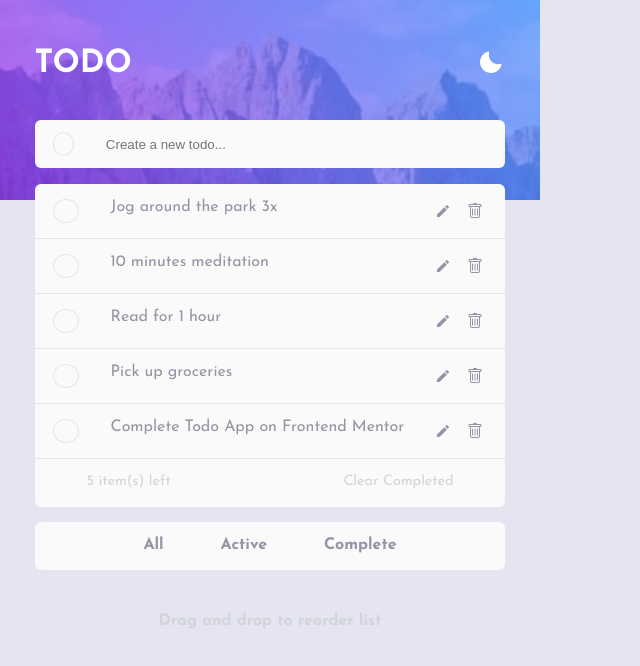
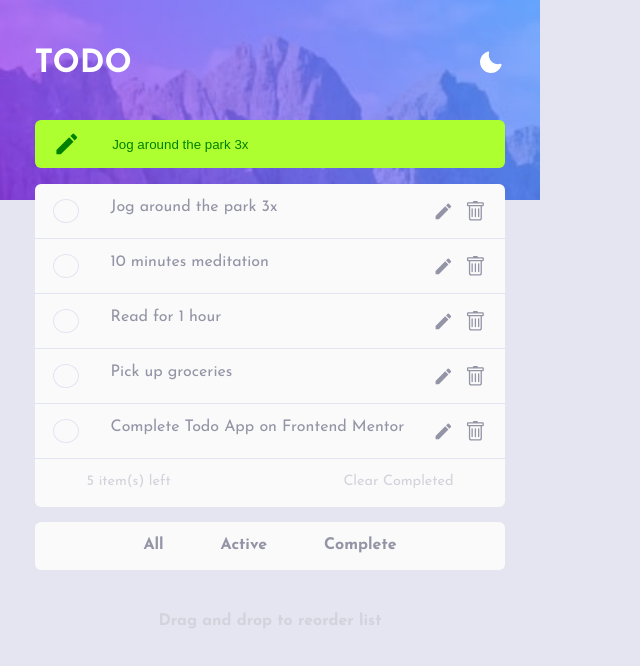
Before and after one commit to ankushdogradev/Todo, a React (Create React App) app: page / in a window 1280 px wide. Both pictures are taken after a click on the element 443 px from the left and 211 px from the top of the page. Shown: the top 666 px of the page, without its empty margins (0-640 px from the left). Built offline with nearby package versions, Linux system fonts and the light colour scheme.

Commit message:
Added CRUD Functionality

```diff
--- a/src/components/Main/Main.js
+++ b/src/components/Main/Main.js
@@ -38,13 +38,10 @@ const Main = () => {
   ]);
 
   const [compCount, setCompCount] = useState(0);
-
-  useEffect(() => {
-    let comp = items.filter((item) => {
-      return item.completed;
-    });
-    setCompCount(comp.length);
-  }, [items]);
+  const [status, setStatus] = useState("all");
+  const [filter, setFilter] = useState([]);
+  const [toggleEdit, setToggleEdit] = useState(false);
+  const [editID, setEditID] = useState(null);
 
   const checkItem = (id) => {
     console.log("Check handler called");
@@ -63,12 +60,34 @@ const Main = () => {
 
   const addItem = () => {
     if (!inputText) {
-      console.log("Cannot enter Empty String");
+      alert("Please Fill Data");
+    } else if (inputText && toggleEdit) {
+      setItems(
+        items.map((item) => {
+          if (item.id === editID) {
+            return { ...item, text: inputText };
+          }
+          return item;
+        })
+      );
+      setToggleEdit(false);
+      setInputText("");
+      setEditID(null);
     } else {
       setItems([...items, { id: uniqid(), text: inputText, completed: false }]);
       console.log(items);
       setInputText("");
     }
+  };
+
+  const editItem = (i) => {
+    let newEditItem = items.find((item) => {
+      return item.id === i;
+    });
+    console.log(newEditItem.text);
+    setToggleEdit(true);
+    setInputText(newEditItem.text);
+    setEditID(i);
   };
 
   const deleteItem = (i) => {
@@ -85,6 +104,40 @@ const Main = () => {
     setItems(updatedItems);
   };
 
+  const filterHandler = () => {
+    switch (status) {
+      case "completed":
+        setFilter(items.filter((item) => item.completed === true));
+        break;
+      case "active":
+        setFilter(items.filter((item) => item.completed === false));
+        break;
+      default:
+        setFilter(items);
+        break;
+    }
+  };
+
+  const showCompleted = () => {
+    setStatus("completed");
+  };
+
+  const showActive = () => {
+    setStatus("active");
+  };
+
+  const showAll = () => {
+    setStatus("all");
+  };
+
+  useEffect(() => {
+    let comp = items.filter((item) => {
+      return item.completed;
+    });
+    setCompCount(comp.length);
+    filterHandler();
+  }, [items, status, filterHandler]);
+
   return (
     <>
       <div className="todo">
@@ -94,19 +147,24 @@ const Main = () => {
             <ThemeToggle />
           </div>
           <div className="cont mar">
-            <div className="cont__input">
-              <div className="cont__input--circle"></div>
+            <div className={`cont__input ${toggleEdit ? "edit" : ""}`}>
+              {toggleEdit ? (
+                <MdEdit style={{ fontSize: "2rem" }} />
+              ) : (
+                <div className="cont__input--circle"></div>
+              )}
               <input
                 type="text"
                 placeholder="Create a new todo..."
                 value={inputText}
                 onChange={(e) => setInputText(e.target.value)}
                 onKeyDown={(e) => (e.key === "Enter" ? addItem() : null)}
+                className={`${toggleEdit ? "edit" : ""}`}
               />
             </div>
             <div className="cont__list">
               <ul>
-                {items.map((item) => {
+                {filter.map((item) => {
                   return (
                     <li key={item.id}>
                       <div className="check">
@@ -116,17 +174,17 @@ const Main = () => {
                           }`}
                           onClick={() => checkItem(item.id)}
                         >
-                          <BsCheck />
+                          <BsCheck style={{ fontSize: "1.3rem" }} />
                         </div>
                       </div>
                       <p className={`${item.completed ? `comp` : ""}`}>
                         {item.text}
                       </p>
-                      <div className="edit">
-                        <MdEdit />
+                      <div className="edit" onClick={() => editItem(item.id)}>
+                        <MdEdit style={{ fontSize: "1.3rem" }} />
                       </div>
                       <div className="del" onClick={() => deleteItem(item.id)}>
-                        <BsTrash />
+                        <BsTrash style={{ fontSize: "1.3rem" }} />
                       </div>
                     </li>
                   );
@@ -139,9 +197,9 @@ const Main = () => {
                 <p onClick={clearCompleted}>Clear Completed</p>
               </div>
               <div className="cont__fillter--center">
-                <p>All</p>
-                <p>Active</p>
-                <p>Complete</p>
+                <p onClick={showAll}>All</p>
+                <p onClick={showActive}>Active</p>
+                <p onClick={showCompleted}>Complete</p>
               </div>
             </div>
             <div className="cont__foo">
--- a/src/components/Main/Main.scss
+++ b/src/components/Main/Main.scss
@@ -53,9 +53,13 @@ body {
     @include theme-aware("background", "bg-list");
     @include theme-aware("color", "tc-primary");
     transition: all 1s ease-out;
+    &.edit {
+      background-color: greenyellow;
+      color: green;
+    }
 
     &--circle {
-      width: 24px;
+      min-width: 24px;
       height: 24px;
       @include theme-aware("border", "brdr");
 
@@ -69,6 +73,11 @@ body {
       @include theme-aware("color", "tc-primary");
       @include theme-aware("background", "bg-list");
       transition: all 1s ease-out;
+
+      &.edit {
+        background-color: greenyellow;
+        color: green;
+      }
     }
 
     textarea:focus,
```
